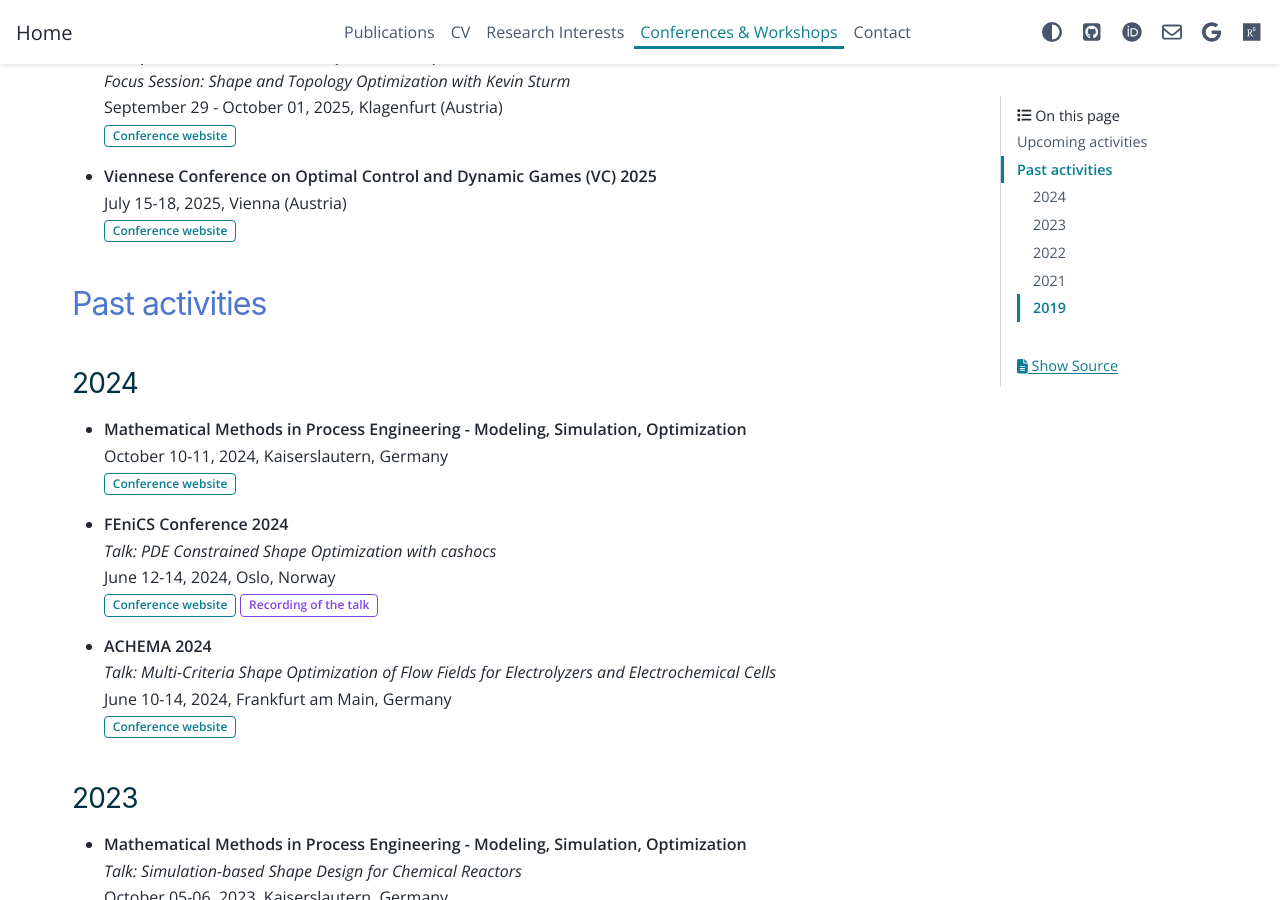
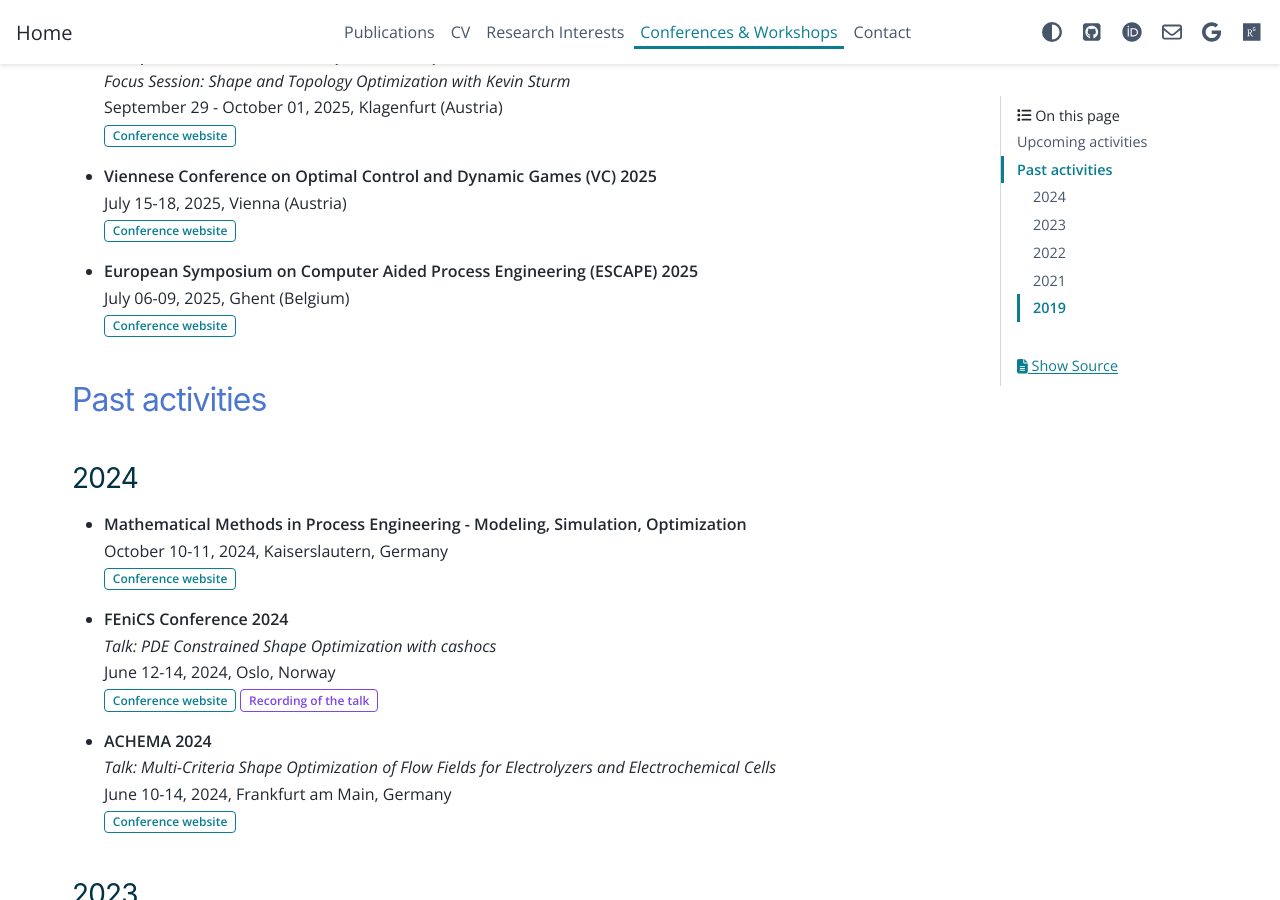
Before and after one commit to sblauth/sblauth.github.io, a Sphinx documentation site: the page built from source/conferences.rst, in a window 1280 px wide and 900 px high, scrolled down 420 px. Built offline with Sphinx 7.4.7 and the PyData theme 0.15.4, drawn with Linux system fonts in a browser that asks for light colours.

Commit message:
update conferences

```diff
--- a/source/conferences.rst
+++ b/source/conferences.rst
@@ -19,6 +19,10 @@ Upcoming activities
 * | **Viennese Conference on Optimal Control and Dynamic Games (VC) 2025**
   | July 15-18, 2025, Vienna (Austria)
   | :bdg-link-primary-line:`Conference website <https://vc2025.conf.tuwien.ac.at/>`
+
+* | **European Symposium on Computer Aided Process Engineering (ESCAPE) 2025**
+  | July 06-09, 2025, Ghent (Belgium)
+  | :bdg-link-primary-line:`Conference website <https://escape35-belgium.eu/>`
 
 
 Past activities
```
